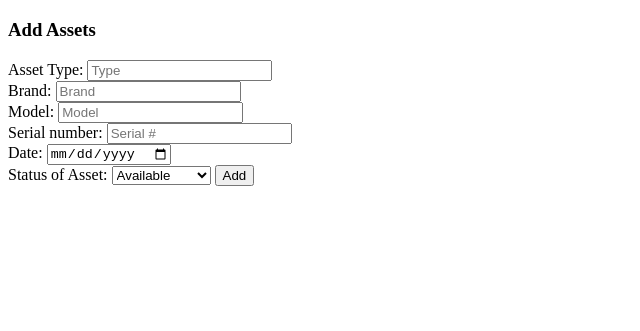
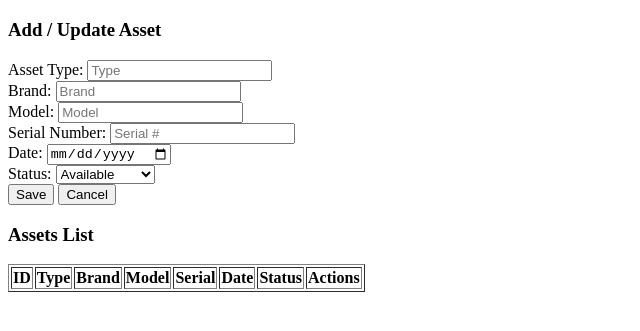
Before and after one commit to amrithakarthikeyan/B9IS123--Project, a website: page Frontend/index.html in a window 1280 px wide. Shown: the part 61-392 px from the top of the page, without its empty margins (0-640 px from the left). Drawn offline with Linux system fonts and the light colour scheme.

Commit message:
update- Table in frontend

```diff
--- a/Frontend/index.html
+++ b/Frontend/index.html
@@ -4,29 +4,58 @@
   <title>Asset Management System</title>
 </head>
 <body>
-<h1> Asset Management System </h1>
-<h3>Add Assets</h3>
+  <h1>Asset Management System</h1>
+
+  <h3>Add / Update Asset</h3>
   <form id="assetForm">
-<label>Asset Type: </label> <input placeholder="Type" name="type" required />
-<br>
-<label>Brand: </label> <input placeholder="Brand" name="brand" />
-<br>
-<label>Model: </label> <input placeholder="Model" name="model" />
-<br>
-<label>Serial number: </label><input placeholder="Serial #" name="serial_number" required />
-<br>
-<label>Date: </label><input type="date" name="purchase_date" />
-<br>
-<label>Status of Asset: </label><select name="status">
+    <input type="hidden" name="id" />
+    <label>Asset Type:</label>
+    <input placeholder="Type" name="type" required />
+    <br />
+    <label>Brand:</label>
+    <input placeholder="Brand" name="brand" />
+    <br />
+    <label>Model:</label>
+    <input placeholder="Model" name="model" />
+    <br />
+    <label>Serial Number:</label>
+    <input placeholder="Serial #" name="serial_number" required />
+    <br />
+    <label>Date:</label>
+    <input type="date" name="purchase_date" />
+    <br />
+    <label>Status:</label>
+    <select name="status">
       <option value="available">Available</option>
       <option value="assigned">Assigned</option>
       <option value="maintenance">Maintenance</option>
       <option value="damaged">Damaged</option>
       <option value="retired">Retired</option>
     </select>
-<button type="submit">Add</button>
+    <br />
+    <button type="submit">Save</button>
+    <button type="button" id="cancelEdit">Cancel</button>
   </form>
-<!--<ul id="assetList"></ul>
-<script src="script.js"></script>-->
+
+  <h3>Assets List</h3>
+  <table border="1" id="assetTable">
+    <thead>
+      <tr>
+        <th>ID</th>
+        <th>Type</th>
+        <th>Brand</th>
+        <th>Model</th>
+        <th>Serial</th>
+        <th>Date</th>
+        <th>Status</th>
+        <th>Actions</th>
+      </tr>
+    </thead>
+    <tbody>
+      <!-- Dynamic rows will go here -->
+    </tbody>
+  </table>
+
+  <script src="script.js"></script>
 </body>
 </html>
```
Lines whose indentation alone changed are shown as unchanged.
